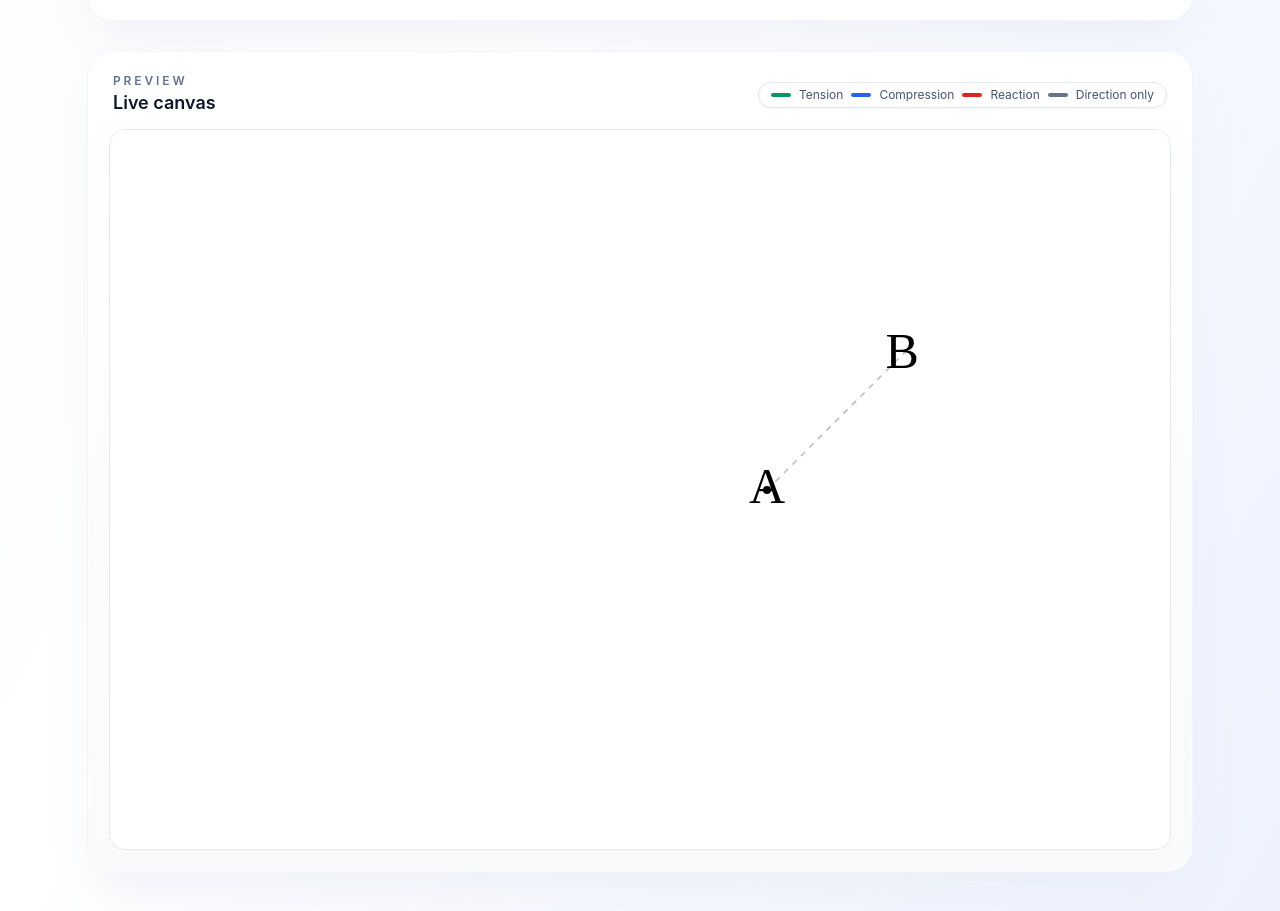
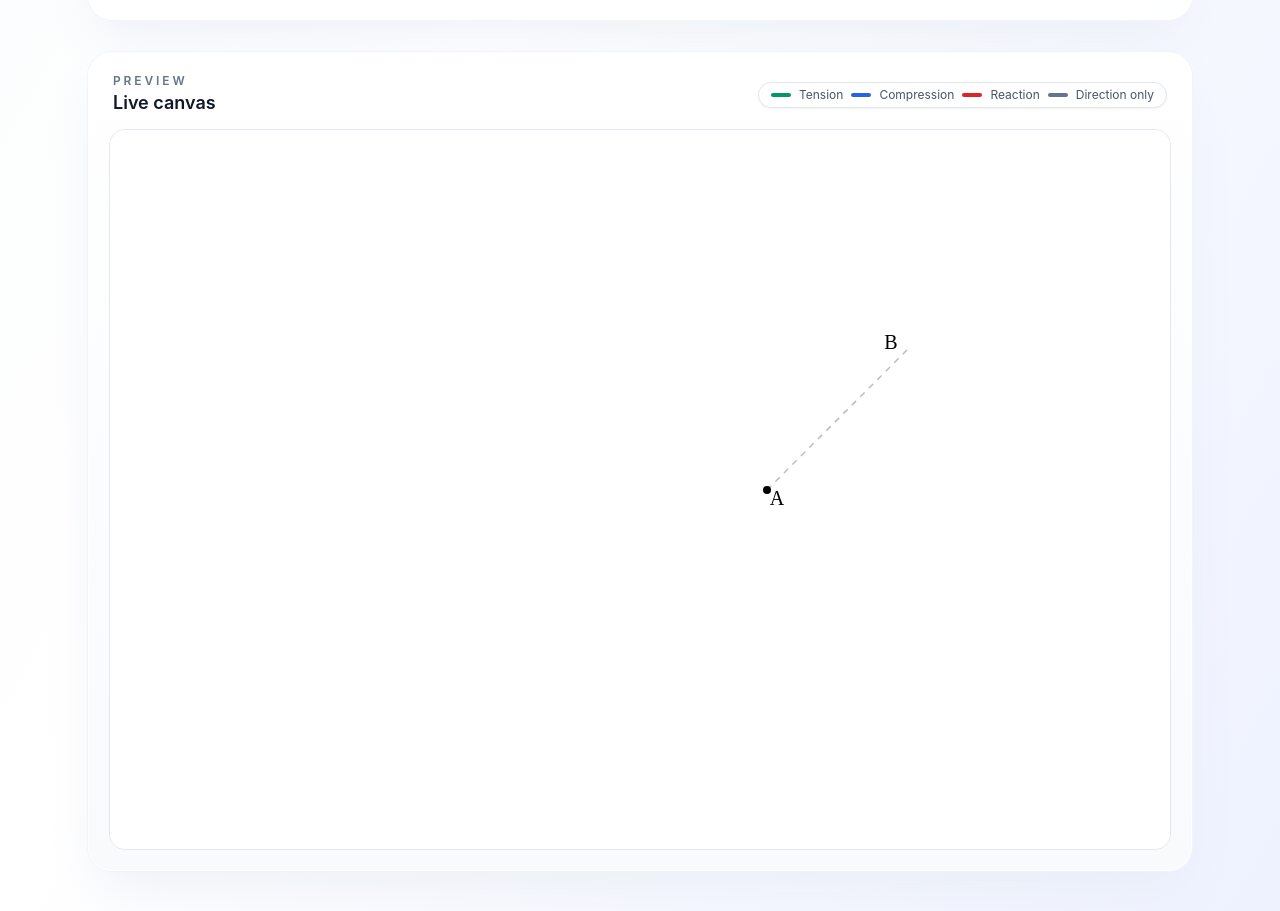
Before and after one commit to toby-sanders01/joint-maker, a plain HTML site: page index.html in a window 1280 px wide. Shown: the part 1360-2271 px from the top of the page. Drawn offline with nearby package versions, Linux system fonts and the light colour scheme.

Commit message:
Update index.html

```diff
--- a/index.html
+++ b/index.html
@@ -211,7 +211,7 @@ B,BA,180,Reaction,18"></textarea>
   const cnv = $('#cnv');
   const ctx = cnv.getContext('2d');
   const DPR = Math.max(1, window.devicePixelRatio || 1);
-  const DEFAULT_FONT_SIZE = 50; // increased default for clearer output
+  const DEFAULT_FONT_SIZE = 20; // increased default for clearer output
 
   function fitCanvas() {
     const w = cnv.clientWidth;
```
